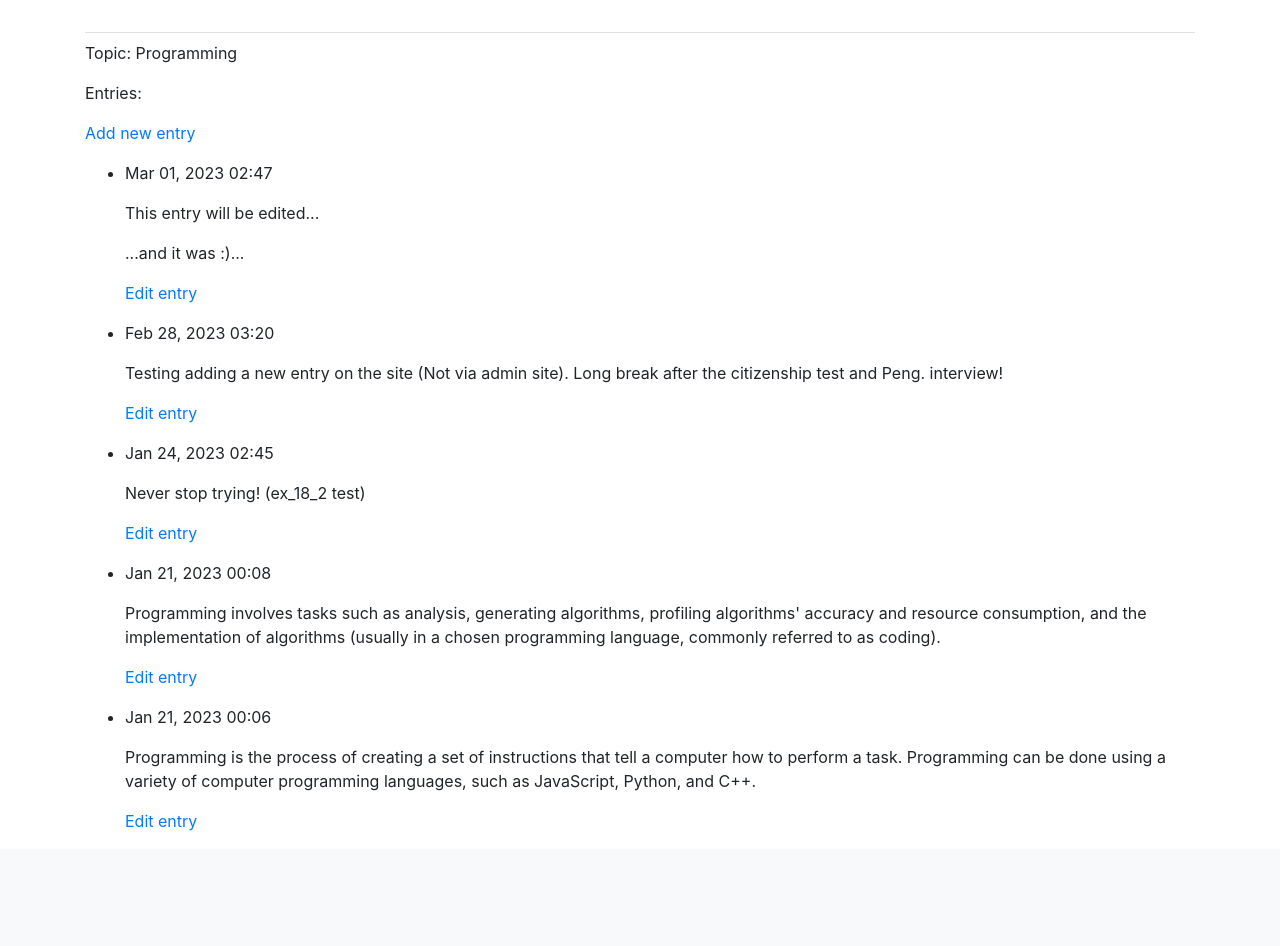
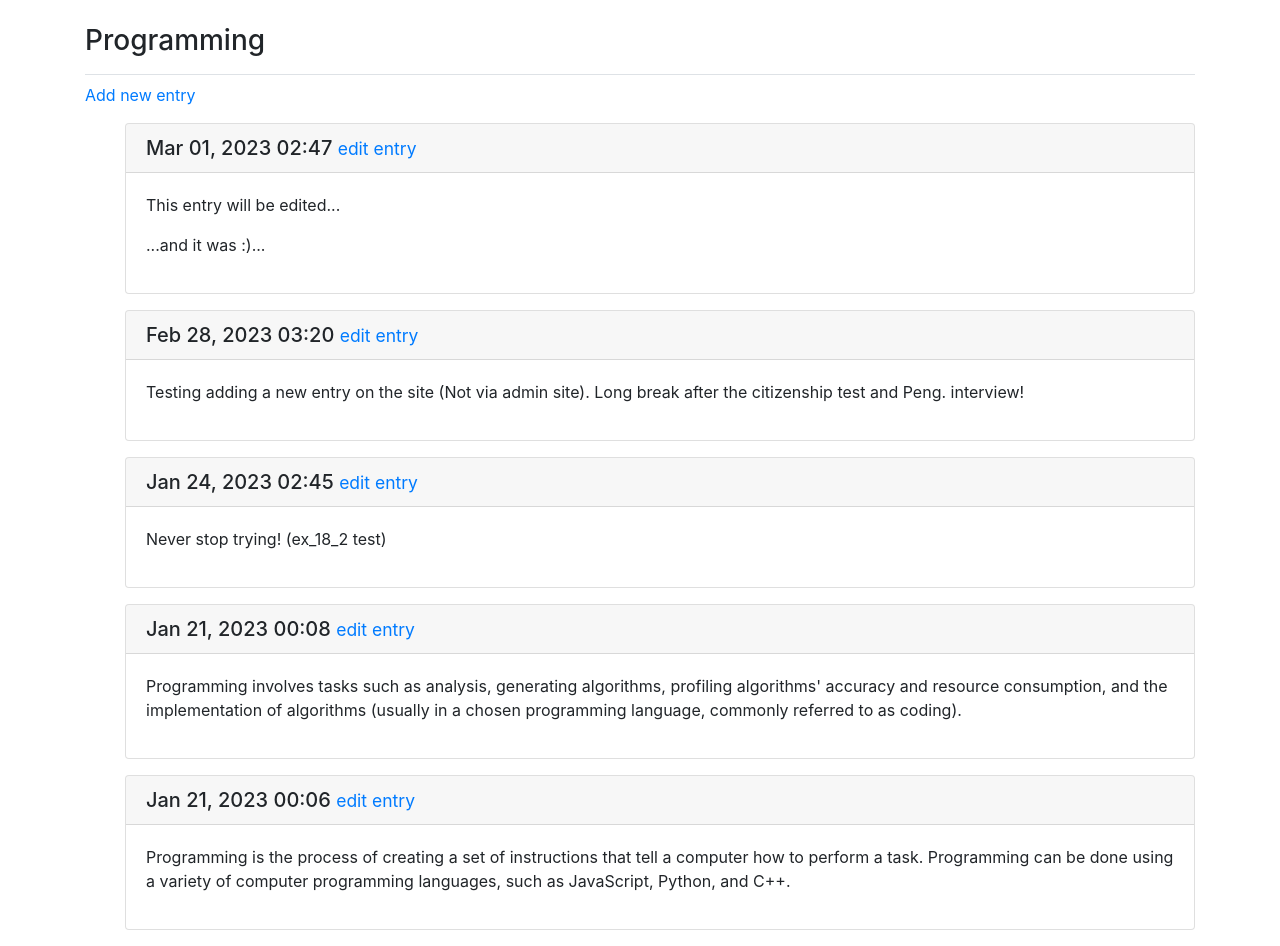
Before and after one commit to DanFariasM/learning_log, a Django app: page /topics/1/ in a window 1280 px wide. Shown: the part 58-1004 px from the top of the page. Before the commit the page ends 889 px from the top, so only its background shows below. Run offline with Django 4.2, Linux system fonts and the light colour scheme; a user stored in the database is signed in; data comes from the database, SQL or seed files in the repository; some libraries are stand-ins or nearby versions.

Commit message:
Styling the entries on the topic page.

```diff
--- a/learning_logs/templates/learning_logs/topic.html
+++ b/learning_logs/templates/learning_logs/topic.html
@@ -1,26 +1,28 @@
 {% extends "learning_logs/base.html" %}
 
+{% block page_header %}
+    <h3>{{ topic }}</h3>
+{% endblock page_header %}
+
 {% block content %}
-
-    <p>Topic: {{ topic }}</p>
-
-    <p>Entries:</p>
     <p>
         <a href="{% url 'learning_logs:new_entry' topic.id %}">Add new entry</a>
     </p>
 
     <ul>
     {% for entry in entries %}
-        <li>
-            <p>{{ entry.date_added|date:"M d, Y H:i" }}</p>
-            <p>{{ entry.text|linebreaks }}</p>
-            <p>
-                <a href="{% url 'learning_logs:edit_entry' entry.id %}">Edit entry</a>
-            </p>
-        </li>
+        <div class="card mb-3">
+            <h5 class="card-header">
+                {{ entry.date_added|date:"M d, Y H:i" }}
+                <small><a href="{% url 'learning_logs:edit_entry' entry.id %}">
+                    edit entry</a></small>
+            </h5>
+            <div class="card-body">
+                {{ entry.text|linebreaks }}
+            </div>
+        </div>
     {% empty %}
-        <li>There are no entries for this topic yet.</li>
+        <p>There are no entries for this topic yet.</p>
     {% endfor %}
-    </ul>
 
 {% endblock content %}
```
